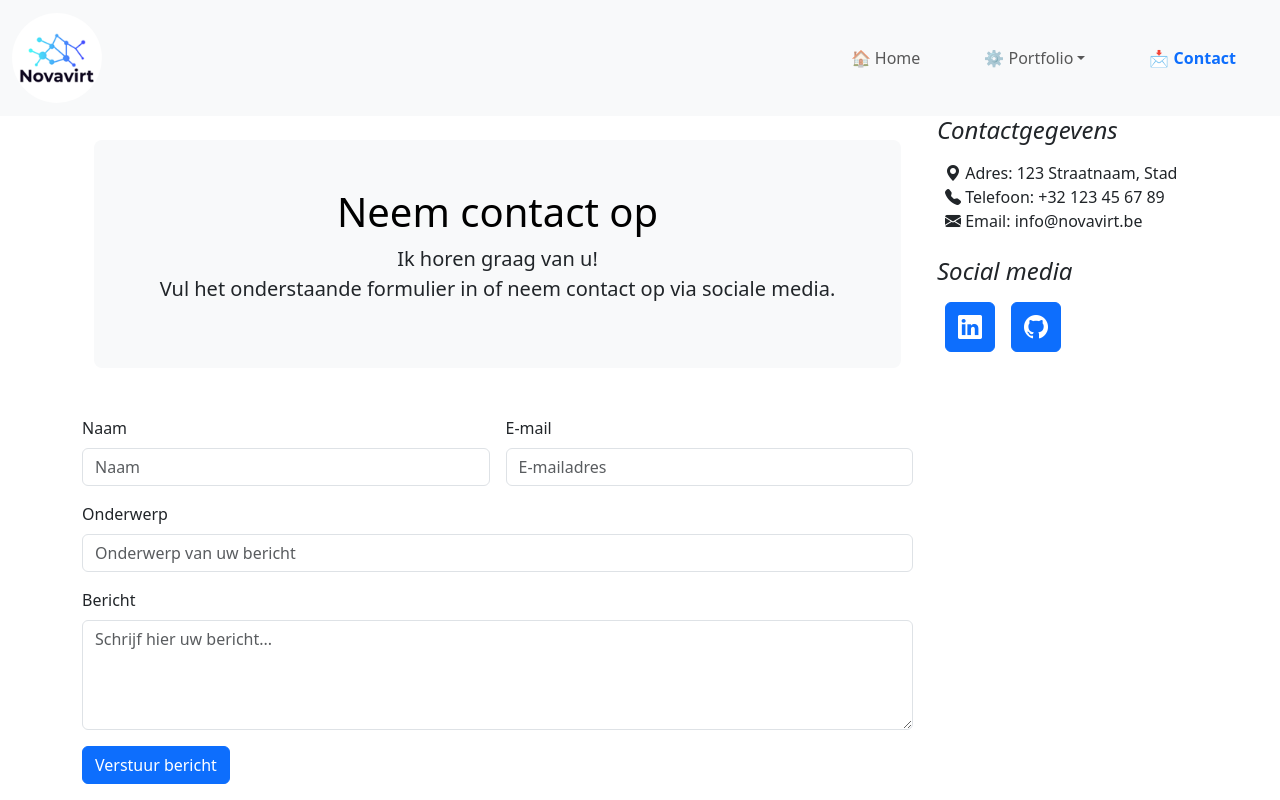
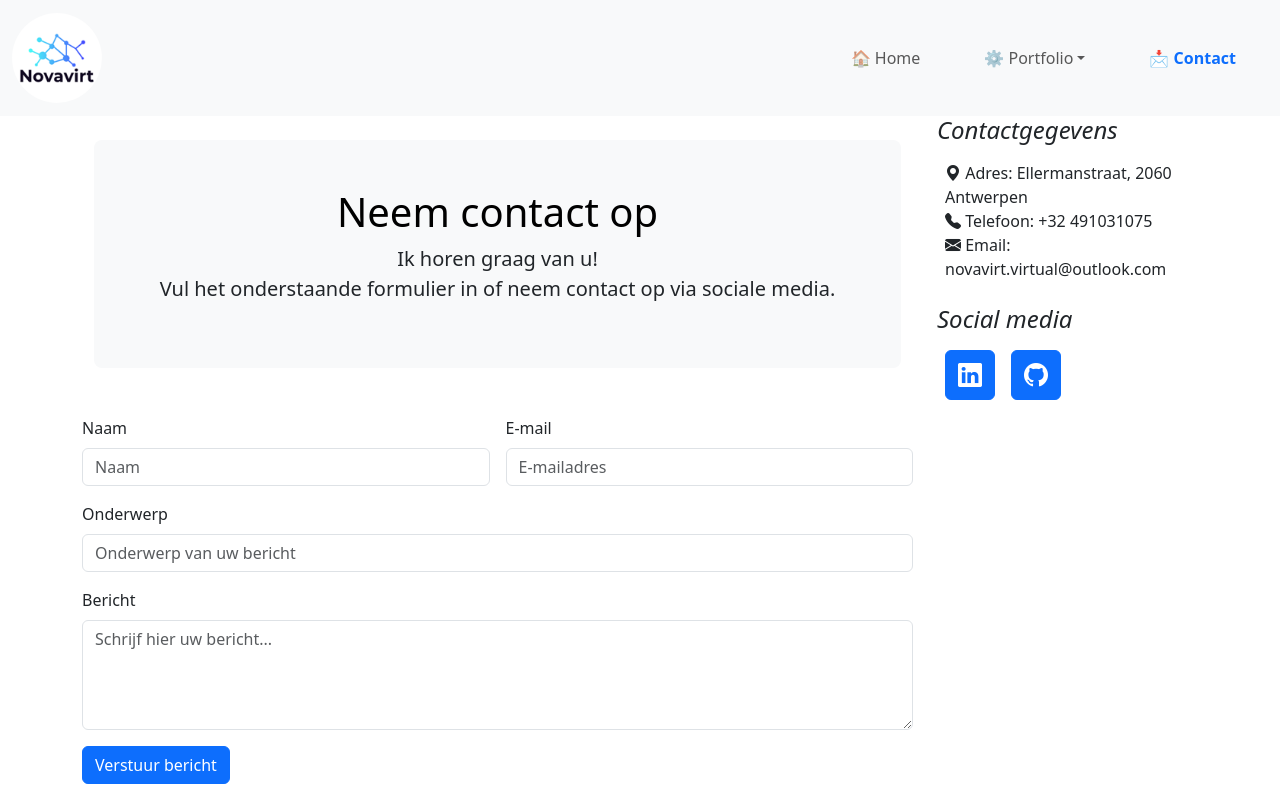
Before and after one commit to Starax30/Portfolio, a plain HTML site: page contact.html in a window 1280 px wide. Shown: the top 800 px of the page. Drawn offline with nearby package versions, Linux system fonts and the light colour scheme.

Commit message:
Update contact.html

```diff
--- a/contact.html
+++ b/contact.html
@@ -89,9 +89,9 @@
                 <div>
                     <h4 class="fst-italic">Contactgegevens</h4>
                     <ul class="list-unstyled p-2">
-                        <li><i class="bi bi-geo-alt-fill"></i> Adres: 123 Straatnaam, Stad</li>
-                        <li><i class="bi bi-telephone-fill"></i> Telefoon: +32 123 45 67 89</li>
-                        <li><i class="bi bi-envelope-fill"></i> Email: info@novavirt.be</li>
+                        <li><i class="bi bi-geo-alt-fill"></i> Adres: Ellermanstraat, 2060 Antwerpen</li>
+                        <li><i class="bi bi-telephone-fill"></i> Telefoon: +32 491031075</li>
+                        <li><i class="bi bi-envelope-fill"></i> Email: novavirt.virtual@outlook.com</li>
                     </ul>
 
                     <h4 class="fst-italic">Social media</h4>
```
